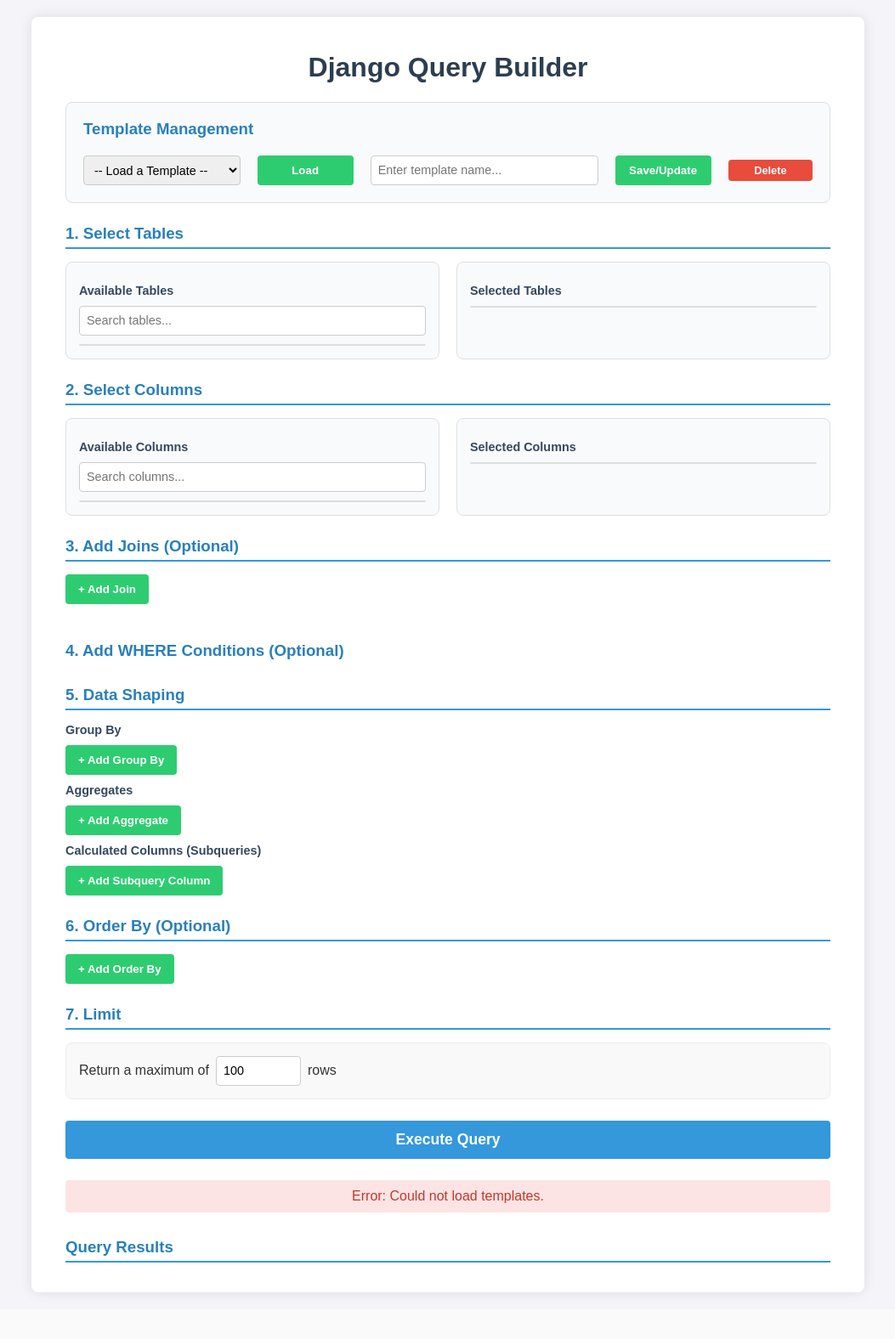
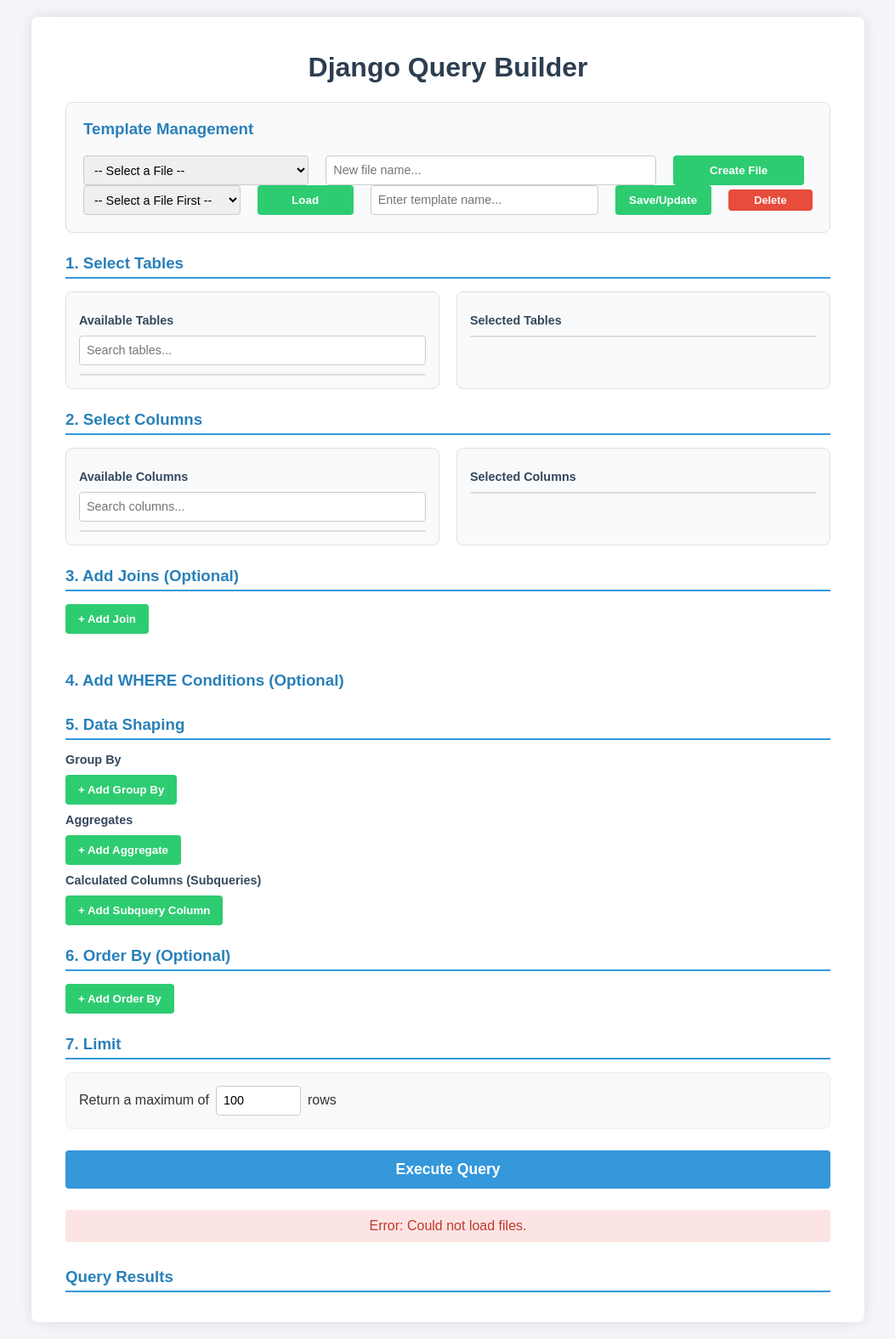
Before and after one commit to Infi-abdul-886/cron-schedule, a Django app: template GRM/apps/query/templates/index.html in a window 1280 px wide. Shown: the whole page at 85% size, without its empty margins (113-1166 px from the left). Before the commit the page ends 1526 px from the top, so only its background shows below. Run offline with Django 3.2, Linux system fonts and the light colour scheme; the template is opened without the code that fills it, so the values that code supplies are empty.

Commit message:
Updated index.html

```diff
--- a/GRM/apps/query/static/script.js
+++ b/GRM/apps/query/static/script.js
@@ -51,7 +51,9 @@
 
     const BACKEND_URL = "/query/api/query/";
     const TEMPLATE_API_URL = "/query/api/templates/";
+    const FILES_API_URL = "/query/api/files/";
     let currentTemplateId = null;
+    let currentFileId = null;
 
     let allModels = [];
     let allFields = [];
@@ -648,12 +650,47 @@
 
     const templateSelect = document.getElementById('templateSelect');
     const templateNameInput = document.getElementById('templateNameInput');
+    const fileSelect = document.getElementById('fileSelect');
+    const fileNameInput = document.getElementById('fileNameInput');
+    const createFileBtn = document.getElementById('createFileBtn');
     const loadTemplateBtn = document.getElementById('loadTemplateBtn');
     const saveTemplateBtn = document.getElementById('saveTemplateBtn');
     const deleteTemplateBtn = document.getElementById('deleteTemplateBtn');
 
-    function fetchAndRenderTemplates() {
-        fetch(TEMPLATE_API_URL)
+    function fetchAndRenderFiles() {
+        fetch(FILES_API_URL)
+            .then(r => {
+                if (!r.ok) { throw new Error(`Network response was not ok (${r.status})`); }
+                return r.json();
+            })
+            .then(data => {
+                const currentVal = fileSelect.value;
+                fileSelect.innerHTML = '<option value="">-- Select a File --</option>';
+                data.results.forEach(file => {
+                    const option = document.createElement('option');
+                    option.value = file.id;
+                    option.textContent = `${file.file_name} (${file.query_count} queries)`;
+                    fileSelect.appendChild(option);
+                });
+                fileSelect.value = currentVal;
+
+                // Update templates when file selection changes
+                if (currentVal) {
+                    fetchTemplatesForFile(currentVal);
+                }
+            }).catch(err => {
+                console.error("Failed to fetch files:", err);
+                setStatusMessage("Error: Could not load files.", "error");
+            });
+    }
+
+    function fetchTemplatesForFile(fileId) {
+        if (!fileId) {
+            templateSelect.innerHTML = '<option value="">-- Select a File First --</option>';
+            return;
+        }
+
+        fetch(`${TEMPLATE_API_URL}?file_id=${fileId}`)
             .then(r => {
                 if (!r.ok) { throw new Error(`Network response was not ok (${r.status})`); }
                 return r.json();
@@ -674,14 +711,74 @@
             });
     }
 
+    function fetchAndRenderTemplates() {
+        const fileId = fileSelect.value;
+        if (!fileId) {
+            templateSelect.innerHTML = '<option value="">-- Select a File First --</option>';
+            return;
+        }
+
+        fetchTemplatesForFile(fileId);
+    }
+
+    // File selection change handler
+    fileSelect.addEventListener('change', () => {
+        currentFileId = fileSelect.value;
+        fetchAndRenderTemplates();
+        templateNameInput.value = '';
+        currentTemplateId = null;
+    });
+
+    // Create new file
+    createFileBtn.addEventListener('click', () => {
+        const fileName = fileNameInput.value.trim();
+        if (!fileName) {
+            alert("Please enter a file name.");
+            return;
+        }
+
+        fetch(FILES_API_URL, {
+            method: 'POST',
+            headers: {
+                'Content-Type': 'application/json',
+                'X-CSRFToken': csrftoken
+            },
+            credentials: 'same-origin',
+            body: JSON.stringify({
+                file_name: fileName,
+                description: `Query file: ${fileName}`
+            })
+        })
+        .then(response => {
+            if (!response.ok) {
+                return response.json().then(err => { throw new Error(err.error || err.detail || 'Create failed') });
+            }
+            return response.json();
+        })
+        .then(data => {
+            setStatusMessage(`File '${data.file_name}' created successfully.`, 'success');
+            fileNameInput.value = '';
+            fetchAndRenderFiles();
+            fileSelect.value = data.id;
+            currentFileId = data.id;
+            fetchAndRenderTemplates();
+        })
+        .catch(err => setStatusMessage(`Error: ${err.message}`, 'error'));
+    });
+
     loadTemplateBtn.addEventListener('click', () => {
         const id = templateSelect.value;
-        if (!id) return;
+        if (!id) {
+            alert("Please select a template to load.");
+            return;
+        }
         fetch(`${TEMPLATE_API_URL}${id}/`)
             .then(r => r.json())
             .then(template => {
                 templateNameInput.value = template.name;
                 currentTemplateId = template.id;
+                currentFileId = template.query_file;
+                fileSelect.value = currentFileId;
                 loadQueryState(template.configuration);
                 setStatusMessage(`Template '${template.name}' loaded.`, 'success');
             }).catch(err => setStatusMessage(`Error loading template: ${err}`, 'error'));
@@ -689,10 +786,13 @@
 
     saveTemplateBtn.addEventListener('click', () => {
         const name = templateNameInput.value.trim();
-        if (!name) {
-            alert("Please enter a template name.");
+        const fileId = fileSelect.value;
+
+        if (!name || !fileId) {
+            alert("Please enter a template name and select a file.");
             return;
         }
+
         const state = getCurrentQueryState();
         const isUpdating = currentTemplateId && templateSelect.value === currentTemplateId.toString();
 
@@ -711,7 +811,12 @@
                 'X-CSRFToken': csrftoken
             },
             credentials: 'same-origin',
-            body: JSON.stringify({ name: name, configuration: state })
+            body: JSON.stringify({
+                name: name,
+                configuration: state,
+                query_file: fileId,
+                description: `Query template: ${name}`
+            })
         })
         .then(response => {
             if (!response.ok) {
@@ -722,6 +827,7 @@
         .then(data => {
             setStatusMessage(`Template '${data.name}' saved successfully.`, 'success');
             currentTemplateId = data.id;
+            currentFileId = fileId;
             fetchAndRenderTemplates();
         })
         .catch(err => setStatusMessage(`Error: ${err.message}`, 'error'));
@@ -751,5 +857,7 @@
             }).catch(err => setStatusMessage(`Error: ${err.message}`, 'error'));
     });
 
+    // Initialize
+    fetchAndRenderFiles();
     fetchAndRenderTemplates();
 });
--- a/GRM/apps/query/templates/index.html
+++ b/GRM/apps/query/templates/index.html
@@ -15,8 +15,15 @@
         <div class="form-section template-management-section">
             <h3>Template Management</h3>
             <div class="template-controls">
+                <select id="fileSelect">
+                    <option value="">-- Select a File --</option>
+                </select>
+                <input type="text" id="fileNameInput" placeholder="New file name...">
+                <button type="button" id="createFileBtn">Create File</button>
+            </div>
+            <div class="template-controls">
                 <select id="templateSelect">
-                    <option value="">-- Load a Template --</option>
+                    <option value="">-- Select a File First --</option>
                 </select>
                 <button type="button" id="loadTemplateBtn">Load</button>
                 <input type="text" id="templateNameInput" placeholder="Enter template name...">
```
